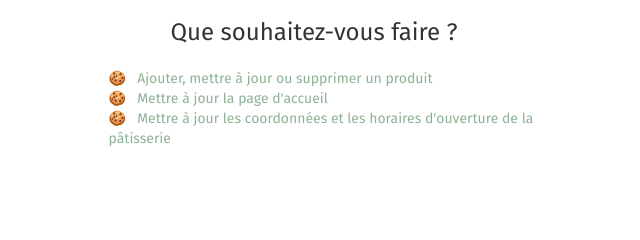
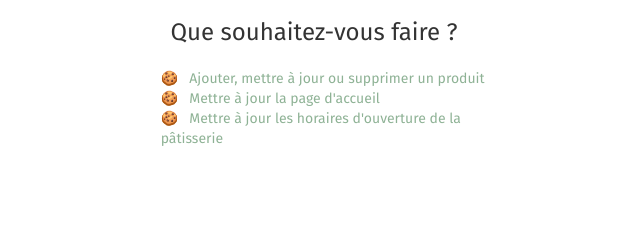
Before and after one commit to WildCodeSchool/parisCode-1017-douceurVegetal, a PHP site: template src/Views/admin/dashboard.html.twig in a window 1280 px wide. Shown: the part 206-446 px from the top of the page, without its empty margins (326-966 px from the left). Run offline with PHP 8.4, Linux system fonts and the light colour scheme; the template is opened without the code that fills it, so the values that code supplies are empty; some libraries are stand-ins or nearby versions.

Commit message:
admin dashboard edited

```diff
--- a/src/Views/admin/dashboard.html.twig
+++ b/src/Views/admin/dashboard.html.twig
@@ -5,7 +5,7 @@
 
     <h3 class="text-center">Que souhaitez-vous faire ?</h3>
 
-    <div class="ul-dashboard-center col-xs-12 col-lg-5">
+    <div class="ul-dashboard-center col-xs-12 col-lg-4">
         <ul>
             <li class="ul-dashboard">
                 <a href="index.php?section=admin&page=adminproducts">
@@ -19,7 +19,7 @@
             </li>
             <li class="ul-dashboard">
                 <a href="index.php?section=admin&page=adminshopinfos">
-                    🍪 &nbsp; Mettre à jour les coordonnées et les horaires d'ouverture de la pâtisserie
+                    🍪 &nbsp; Mettre à jour les horaires d'ouverture de la pâtisserie
                 </a>
             </li>
         </ul>
```
